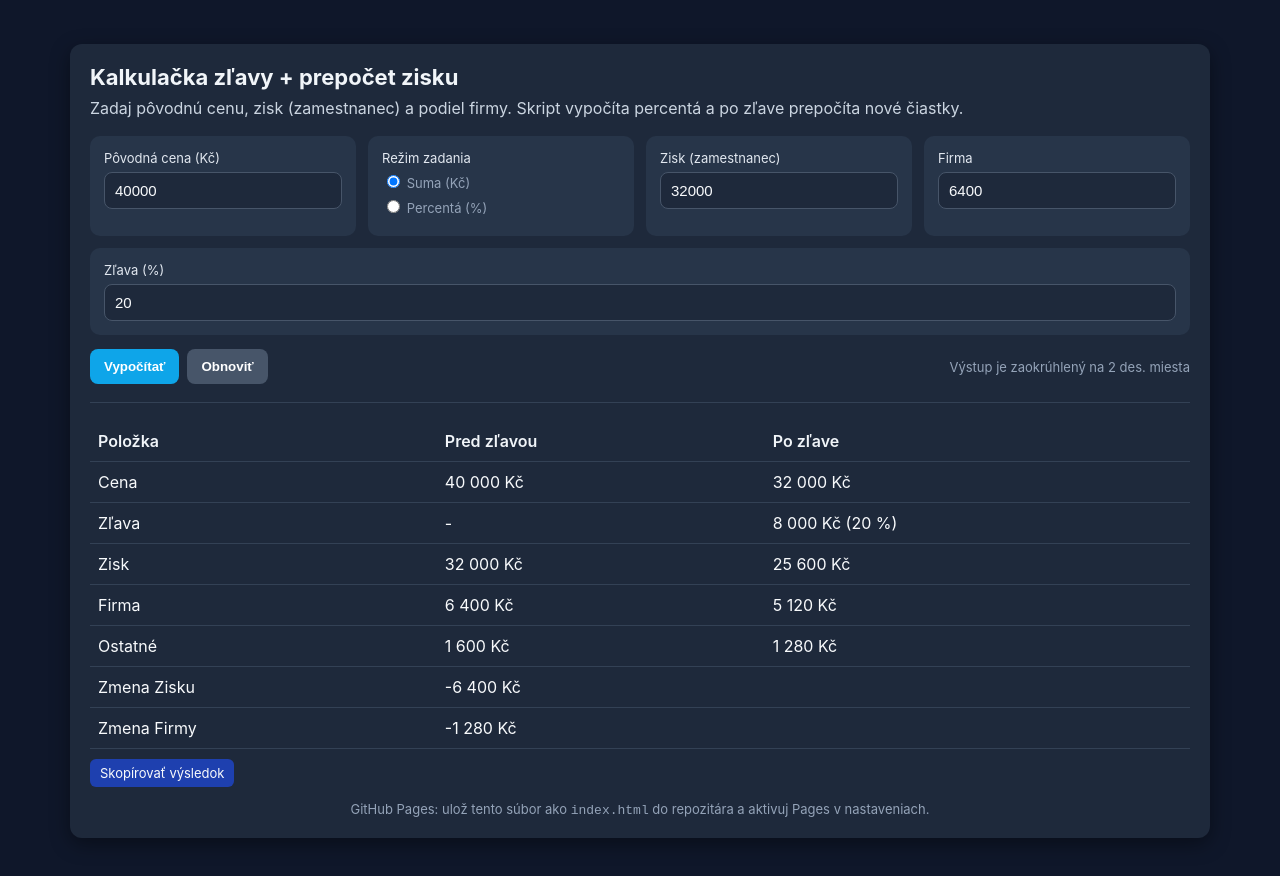
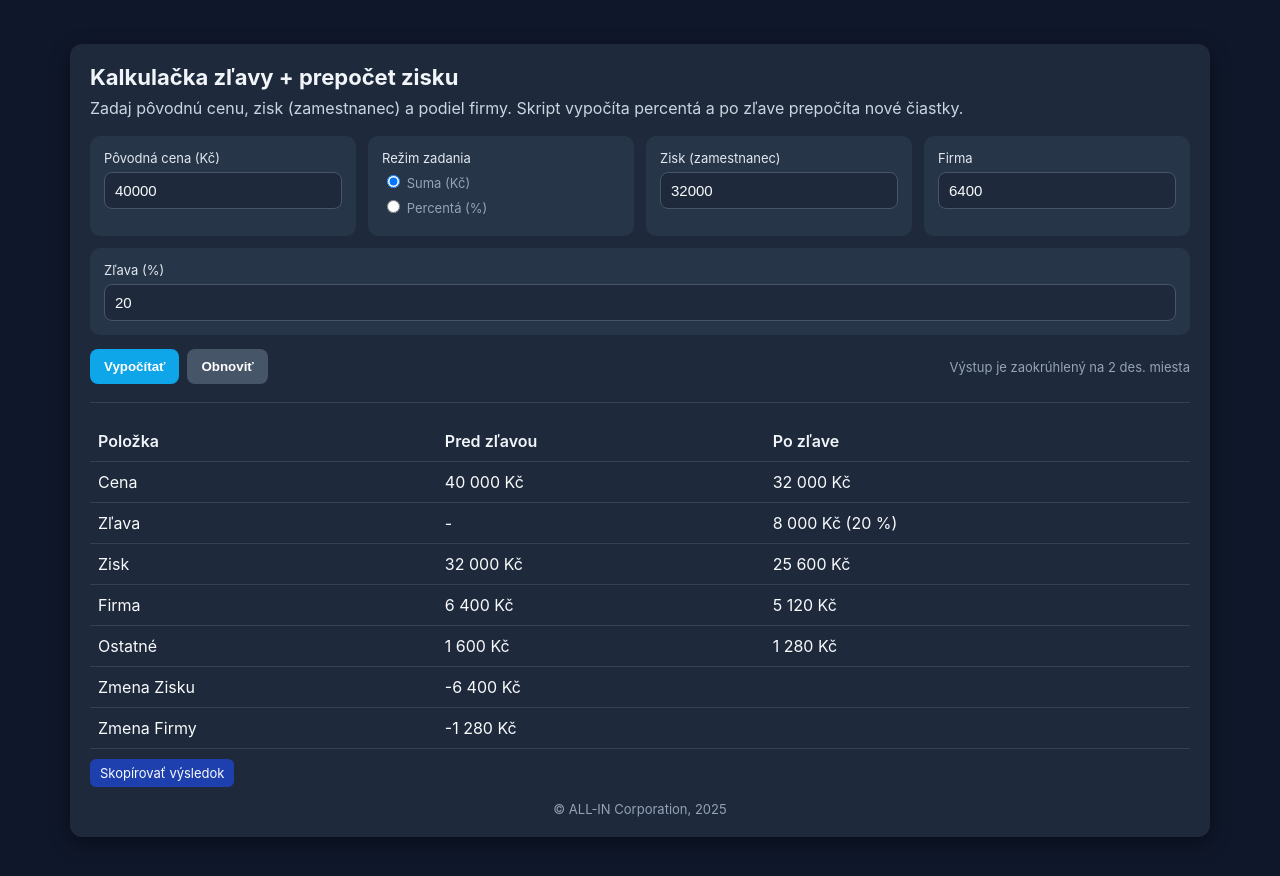
Before and after one commit to LightningSamko/kalkulackapercent, a plain HTML site: page index.html in a window 1280 px wide. Drawn offline with Linux system fonts and the light colour scheme.

Commit message:
Update index.html

```diff
--- a/index.html
+++ b/index.html
@@ -163,7 +163,7 @@
     <div class="results" id="results"></div>
 
     <footer>
-      GitHub Pages: ulož tento súbor ako <code>index.html</code> do repozitára a aktivuj Pages v nastaveniach.
+      © ALL-IN Corporation, 2025
     </footer>
   </div>
 
```
